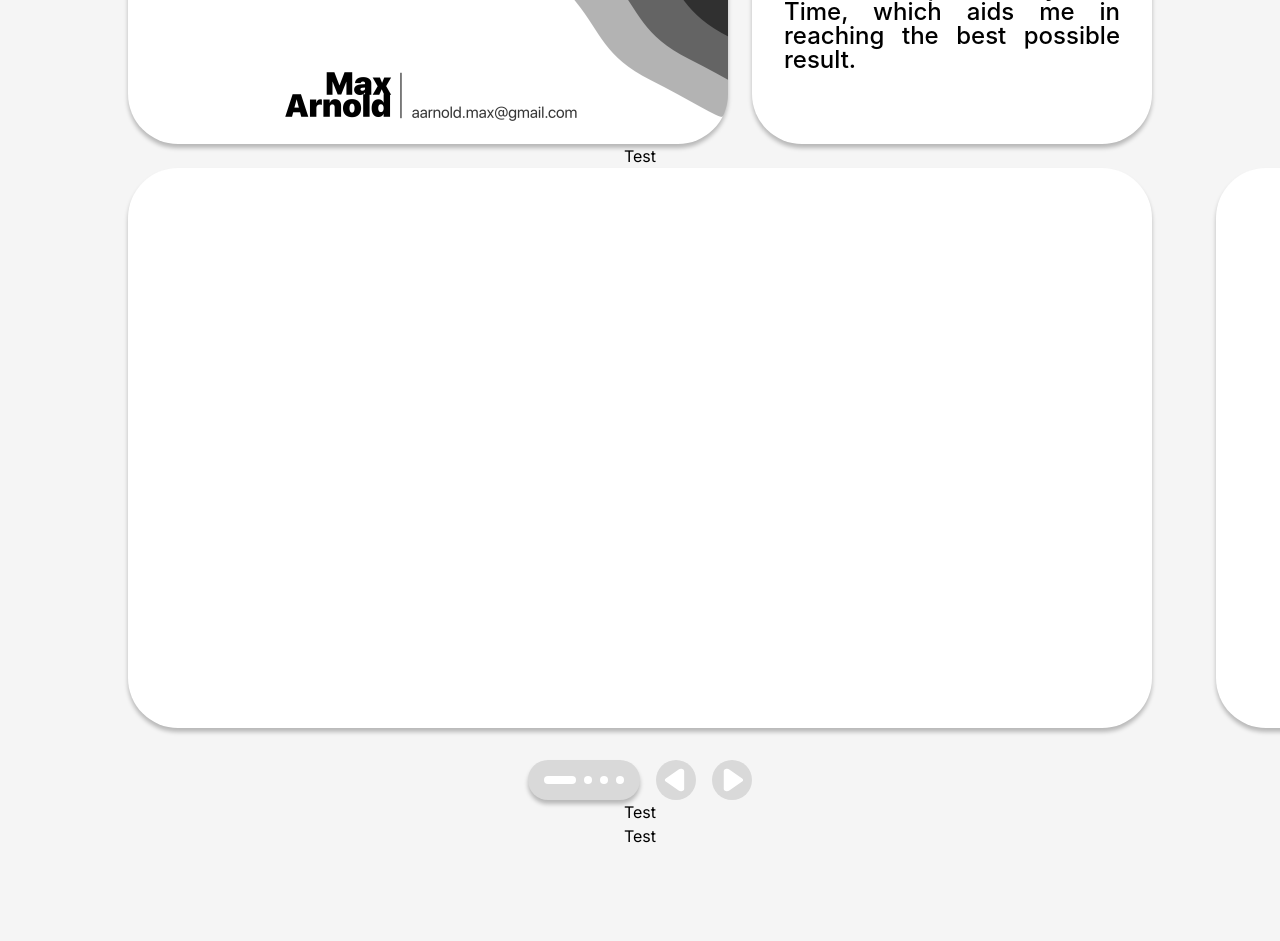
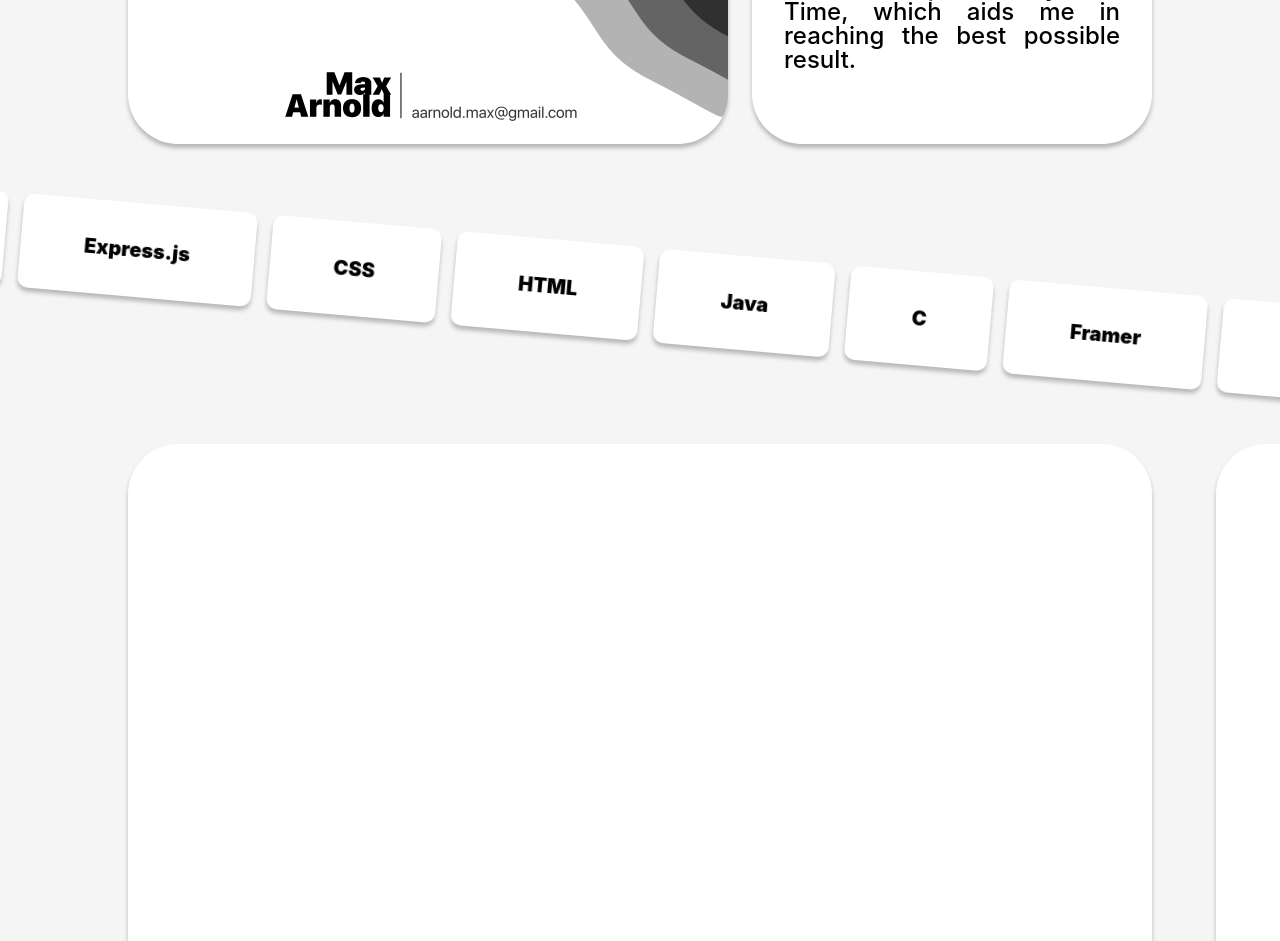
Before and after one commit to zRealReax/Personal-Website, a Next.js app in the folder frontend/: page / in a window 1280 px wide. Shown: the part 1440-2381 px from the top of the page. Built offline with nearby package versions, Linux system fonts and the light colour scheme.

Commit message:
Skills Section Horizontally Scrolling

```diff
--- a/frontend/src/Components/Projects/Projects.tsx
+++ b/frontend/src/Components/Projects/Projects.tsx
@@ -1,5 +1,5 @@
 "use client";
-import React, { useEffect, useRef, useState, useCallback } from "react";
+import React, { useEffect, useRef, useState } from "react";
 import "./Projects.scss";
 
 export default function Projects() {
--- /dev/null
+++ b/frontend/src/Components/Technologies/Technologies.scss
@@ -0,0 +1,48 @@
+$bg-primary: #f5f5f7;
+$bg-secondary: #ffffff;
+$text-color: #000000;
+$icon-font-family: "Inknut Antiqua", serif;
+$animation-duration: 5s;
+$animation-direction: forward;
+
+$box-shadow: 0 4px 4px rgba(0, 0, 0, 0.25);
+
+.scroller {
+  height: 300px;
+  display: flex;
+  align-items: center;
+  mask-image: linear-gradient(
+    to right,
+    rgba(0, 0, 0, 0) 1%,
+    rgba(0, 0, 0, 1) 5%,
+    rgba(0, 0, 0, 1) 95%,
+    rgba(0, 0, 0, 0) 99%
+  );
+
+  .scroller-list {
+    rotate: 5deg;
+    display: flex;
+    gap: 1rem;
+    padding-block: 1rem;
+    width: 100%;
+    flex-wrap: nowrap;
+    animation: scroll var(--_animation-duration, 40s)
+      var(--_animation-direction, forwards) linear infinite;
+    .scoller-list-item {
+      border-radius: 10px;
+      color: $text-color;
+      background-color: $bg-secondary;
+      box-shadow: $box-shadow;
+      font-family: "SF Pro Display";
+      font-weight: 900;
+      font-size: 20px;
+      padding: 2rem 4rem;
+    }
+  }
+}
+
+@keyframes scroll {
+  to {
+    transform: translate(calc(-50% - 0.5rem));
+  }
+}
--- a/frontend/src/Components/Technologies/Technologies.tsx
+++ b/frontend/src/Components/Technologies/Technologies.tsx
@@ -1,3 +1,45 @@
-export default function Technologies() {
-  return <section id="skills">Test</section>;
-}
+"use client";
+
+import "./Technologies.scss";
+
+import { useRef } from "react";
+
+const Home = () => {
+  const listRef = useRef<HTMLUListElement>(null);
+  const items = [
+    "Next.js",
+    "React.js",
+    "Express.js",
+    "CSS",
+    "HTML",
+    "Java",
+    "C",
+    "Framer",
+    "Figma",
+  ];
+
+  addAnimation();
+
+  function addAnimation() {
+    const scrollerInner = listRef.current;
+    if (!scrollerInner) return;
+    const scrollerContent = Array.from(scrollerInner.children);
+
+    scrollerContent.forEach((item) => {
+      const duplicatedItem = item.cloneNode(true);
+      scrollerInner.appendChild(duplicatedItem);
+    });
+  }
+
+  return (
+    <section id="skills" className="scroller">
+      <ul className="scroller-list" ref={listRef}>
+        {items.map((item) => (
+          <li className="scoller-list-item">{item}</li>
+        ))}
+      </ul>
+    </section>
+  );
+};
+
+export default Home;
```
